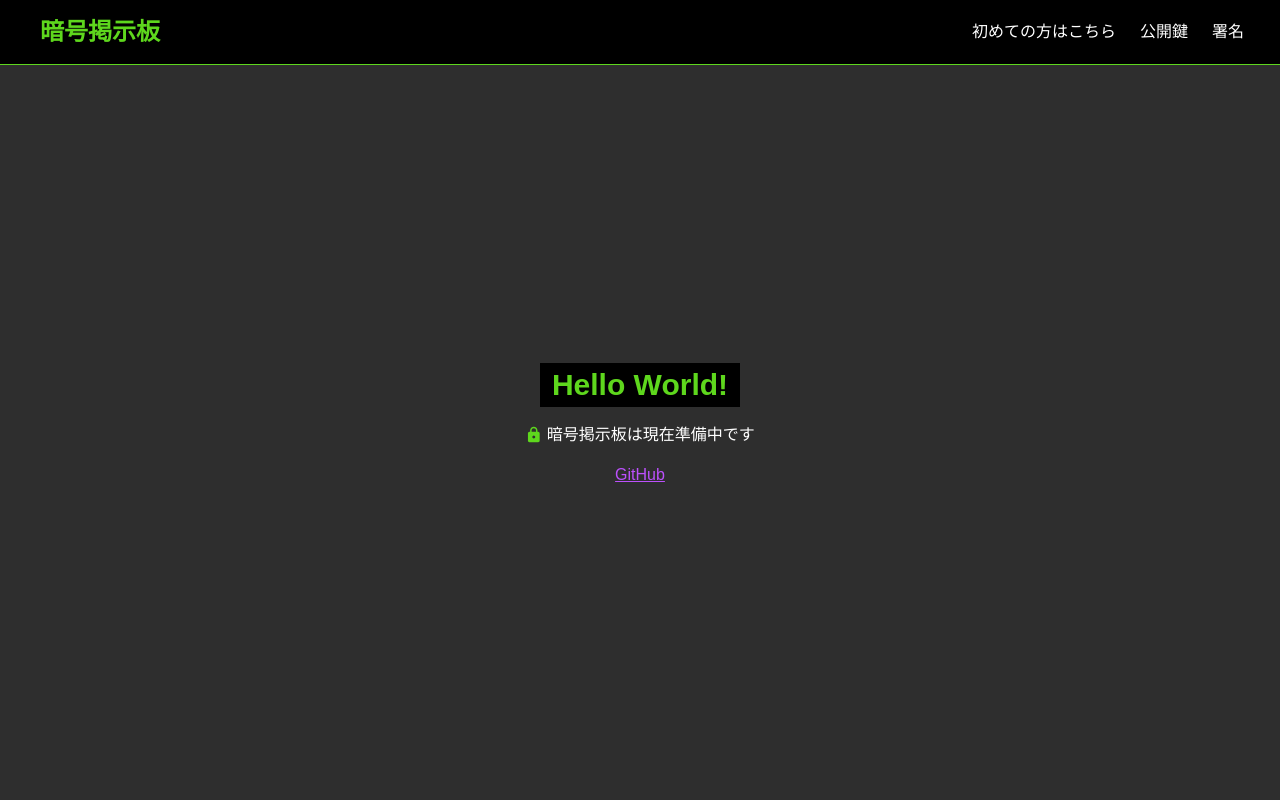
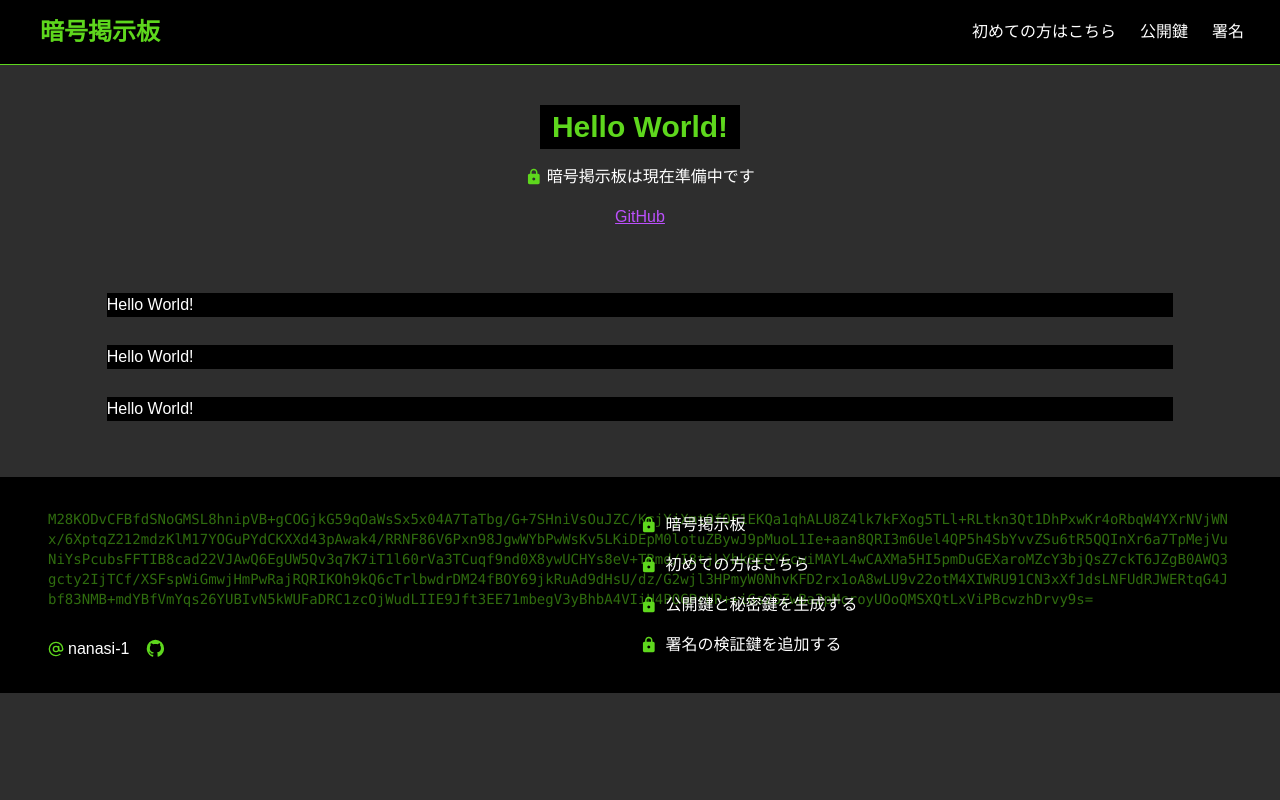
Before and after one commit to nanasi-1/encrypted-board, a Next.js app: page / in a window 1280 px wide. Shown: the top 800 px of the page. Built offline with nearby package versions, Linux system fonts and the light colour scheme.

Commit message:
PostCardコンポーネントを作成

```diff
--- /dev/null
+++ b/src/app/(components)/post-card/post-card.tsx
@@ -0,0 +1,9 @@
+/** 各投稿のコンポーネント  */
+// `Post`だと投稿を意味する`post`と名前が被るので`PostCard`とした
+export default function PostCard() {
+  return (
+    <div className="w-5/6 bg-black">
+      Hello World!
+    </div>
+  )
+}
--- a/src/app/page.tsx
+++ b/src/app/page.tsx
@@ -1,8 +1,10 @@
 import { Icones, LockIcon } from "@/components/ui/icons";
+import PostCard from "./(components)/post-card/post-card";
 
 export default function Home() {
   return (
-    <div className="h-[80vh] justify-center flex items-center flex-col gap-y-4">
+    <>
+      <div className="justify-center flex items-center flex-col gap-y-4 mb-16">
         <div className="bg-black px-3 py-1">
           <h1 className="text-center text-3xl font-bold text-primary">Hello World!</h1>
         </div>
@@ -14,5 +16,11 @@ export default function Home() {
           <a href="https://github.com/nanasi-1/encrypted-board" target="_blank" className="text-secondary underline">GitHub</a>
         </p>
       </div>
+      <div className="flex items-center flex-col gap-y-7">
+        <PostCard />
+        <PostCard />
+        <PostCard />
+      </div>
+    </>
   );
 }
```
Also changed, not shown: src/app/(components)/post-card/post-card.module.css (added). Lines whose indentation alone changed are shown as unchanged.
